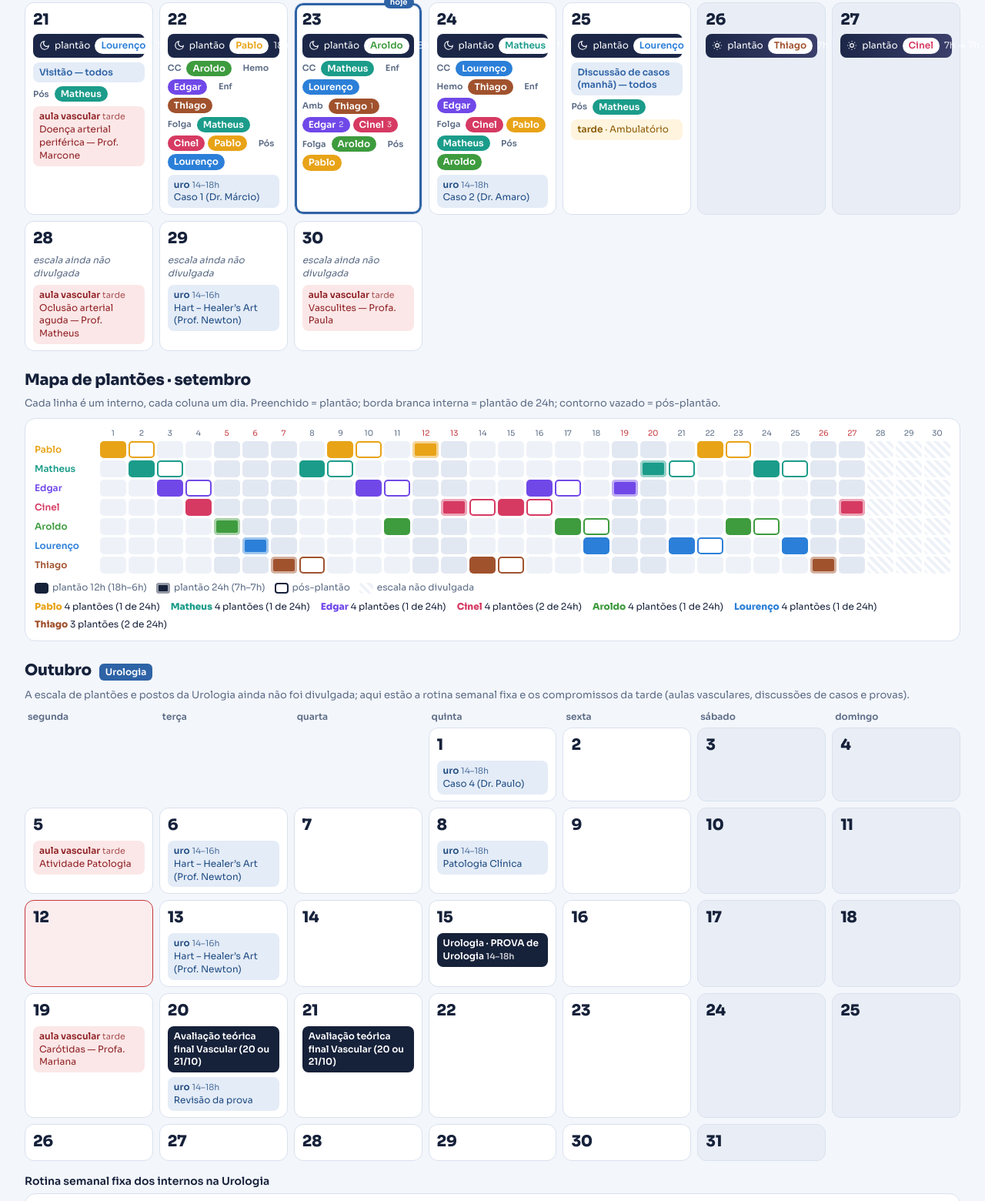
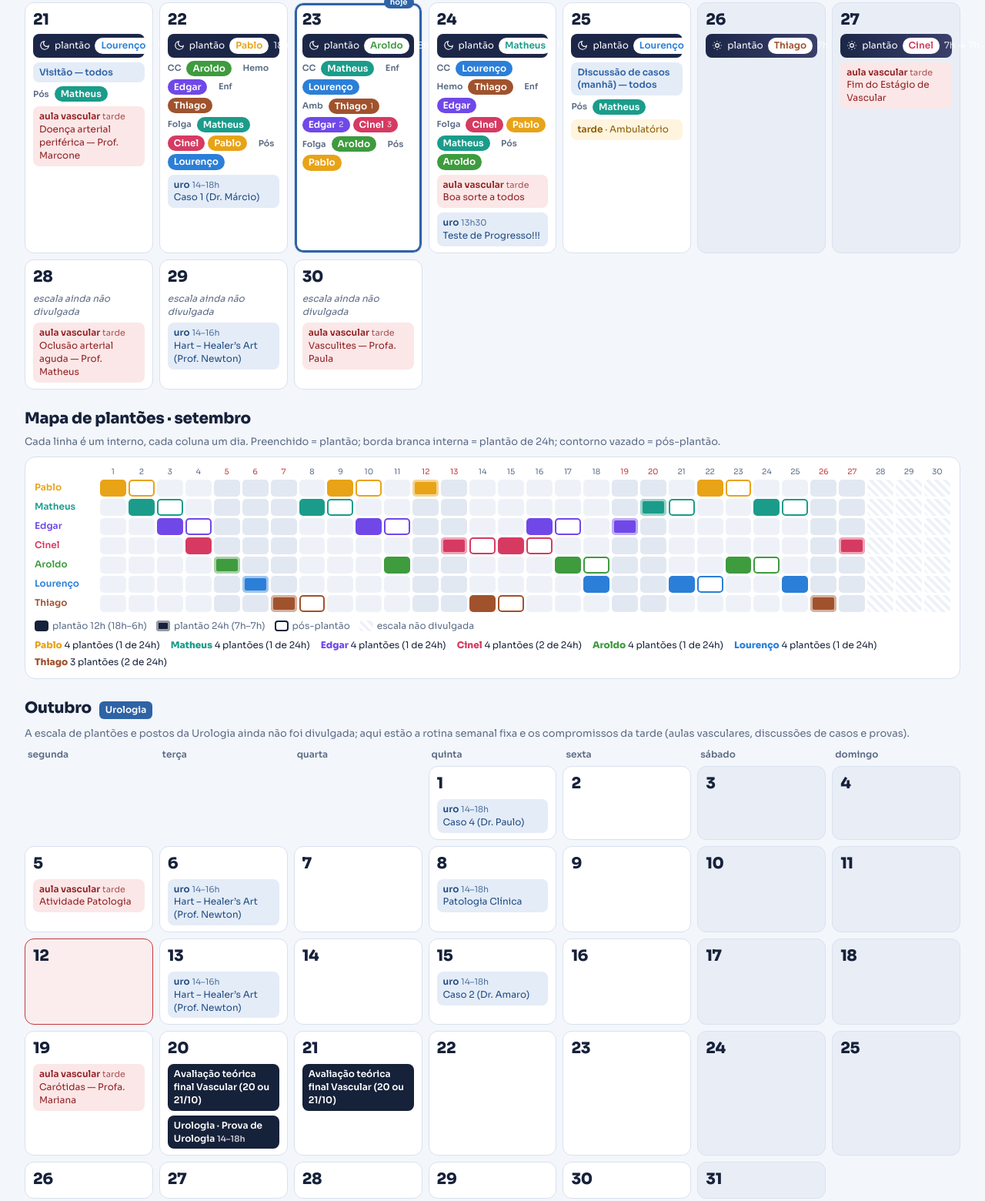
Before and after one commit to ghlguilherme/escalavascular, a plain HTML site: page index.html in a window 1280 px wide. Shown: the part 1360-2920 px from the top of the page at 77% size. Drawn offline with Linux system fonts and the light colour scheme.

Commit message:
Update index.html
teste de progresso

```diff
--- a/index.html
+++ b/index.html
@@ -358,6 +358,7 @@ const VASC={
  '9-14':'Anticoagulação e TVP — Prof. Marcone','9-16':'Aneurismas arteriais — Prof. Rodrigo',
  '9-21':'Doença arterial periférica — Prof. Marcone','9-28':'Oclusão arterial aguda — Prof. Matheus',
  '9-30':'Vasculites — Profa. Paula','10-5':'Atividade Patologia','10-19':'Carótidas — Profa. Mariana',
+ '9-27':'Fim do Estágio de Vascular','9-24':'Boa sorte a todos',
 };
 const VPROVA={'10-20':'Avaliação teórica final Vascular (20 ou 21/10)','10-21':'Avaliação teórica final Vascular (20 ou 21/10)'};
 
@@ -370,14 +371,14 @@ const URO={
  '9-15':{t:'14–18h',x:'Caso 5 (Dr. Hamilto)'},
  '9-17':{t:'14–18h',x:'Medicina Nuclear'},
  '9-22':{t:'14–18h',x:'Caso 1 (Dr. Márcio)'},
- '9-24':{t:'14–18h',x:'Caso 2 (Dr. Amaro)'},
+ '9-24':{t:'13h30',x:'Teste de Progresso!!!'},
  '9-29':{t:'14–16h',x:'Hart – Healer\u2019s Art (Prof. Newton)'},
  '10-1':{t:'14–18h',x:'Caso 4 (Dr. Paulo)'},
  '10-6':{t:'14–16h',x:'Hart – Healer\u2019s Art (Prof. Newton)'},
  '10-8':{t:'14–18h',x:'Patologia Clínica'},
  '10-13':{t:'14–16h',x:'Hart – Healer\u2019s Art (Prof. Newton)'},
- '10-15':{t:'14–18h',x:'PROVA de Urologia',prova:true},
- '10-20':{t:'14–18h',x:'Revisão da prova'},
+ '10-15':{t:'14–18h',x:'Caso 2 (Dr. Amaro)'},
+ '10-20':{t:'14–18h',x:'Prova de Urologia',prova:true},
 };
 
 const SITE_URL='https://ghlguilherme.github.io/escalavascular/'; // endereço público da página (usado no rodapé da imagem do dia)
```
